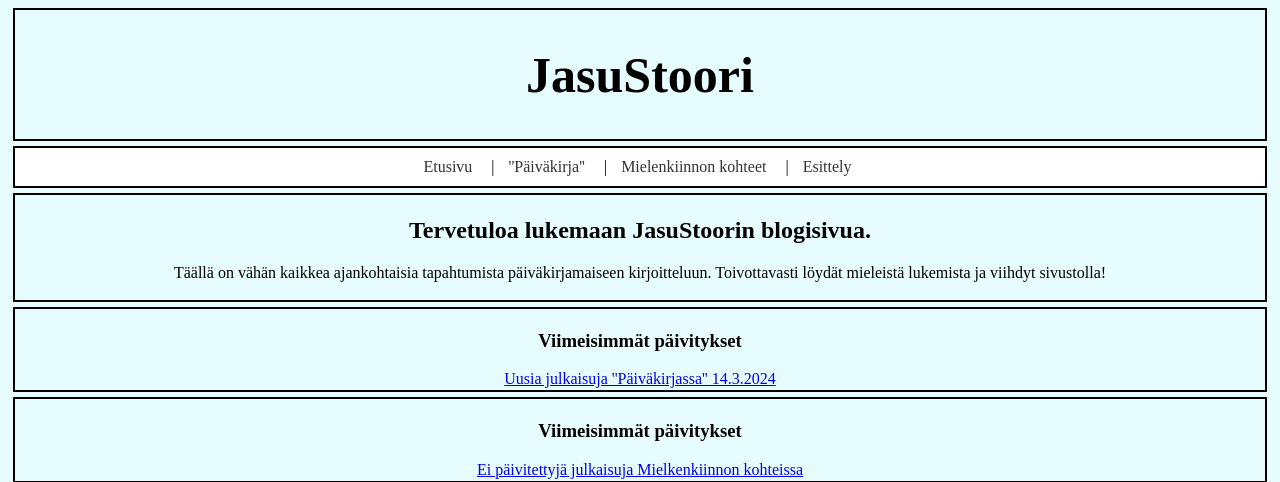
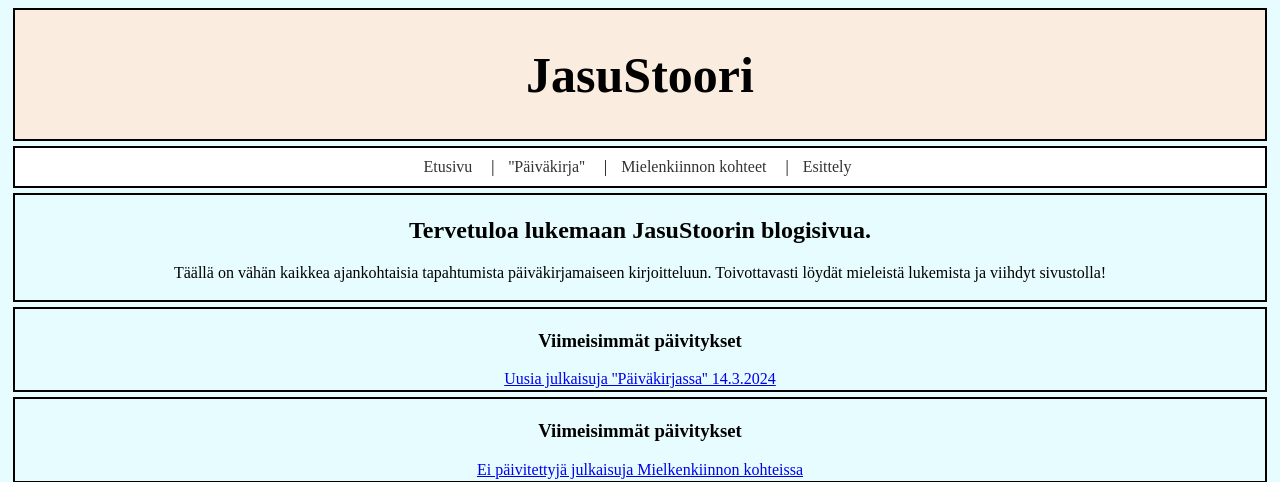
Before and after one commit to JasuStoori/JasuStoori.github.io, a PHP site: page /index.html in a window 1280 px wide. Shown: the top 482 px of the page. Run offline with PHP 8.4, Linux system fonts and the light colour scheme.

Commit message:
div.wireframe muutto

```diff
--- a/Tyyllit.css
+++ b/Tyyllit.css
@@ -1,4 +1,4 @@
-div.wireframe, div, .navbar {
+div.JasuStoori, div, .navbar {
     border: 2px;
     border-color: black;
     border-style: solid;
@@ -6,14 +6,12 @@ div.wireframe, div, .navbar {
     padding: 2px;
 }
 
-div.wireframe {
+div.JasuStoori {
     background-color: #FAECDE;
 }
 
 @media screen and (min-width: 1025px) {
  }
-
-
 
 .navbar {
     background-color: #FFFFFF;
```
